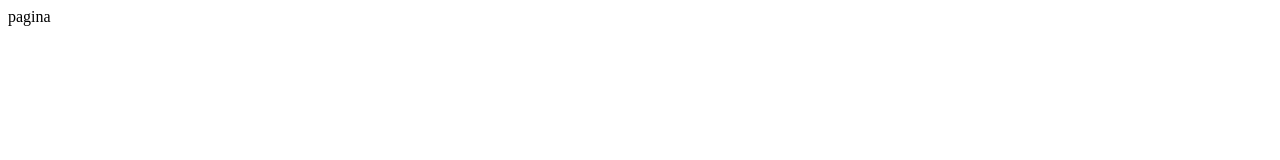
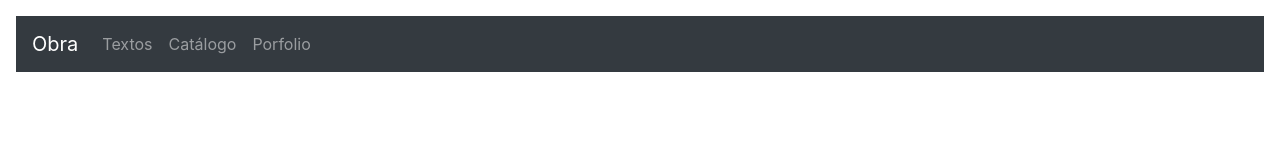
Before and after one commit to Alubita/Alubita.github.io, a plain HTML site: page actividad1/pagina.html in a window 1280 px wide. Drawn offline with nearby package versions, Linux system fonts and the light colour scheme.

Commit message:
Update pagina.html

```diff
--- a/actividad1/pagina.html
+++ b/actividad1/pagina.html
@@ -1 +1,30 @@
-pagina
+<!DOCTYPE html>
+<html>
+  <head>
+    <meta charset="utf-8">
+    <title>Mi Pagina</title>
+    <link rel="stylesheet" href="https://stackpath.bootstrapcdn.com/bootstrap/4.4.1/css/bootstrap.min.css">
+  </head>
+  <body class="p-3">
+  <!-- v -->
+<nav class="navbar navbar-expand-lg navbar-dark bg-dark">
+  <a class="navbar-brand" href="#">Obra</a>
+  <div class="collapse navbar-collapse">
+    <ul class="navbar-nav mr-auto">
+      <li class="nav-item">
+        <a class="nav-link" href="index.html">Textos</a>
+      </li>
+      <li class="nav-item">
+        <a class="nav-link" href="http://duckduckgo.com">Catálogo</a>
+      </li>
+      <li class="nav-item">
+        <a class="nav-link" href="http://duckduckgo.com">Porfolio</a>
+      </li>
+    </ul>
+  </div>
+</nav>
+
+
+  <!-- ^ -->
+  </body>
+</html>
```
